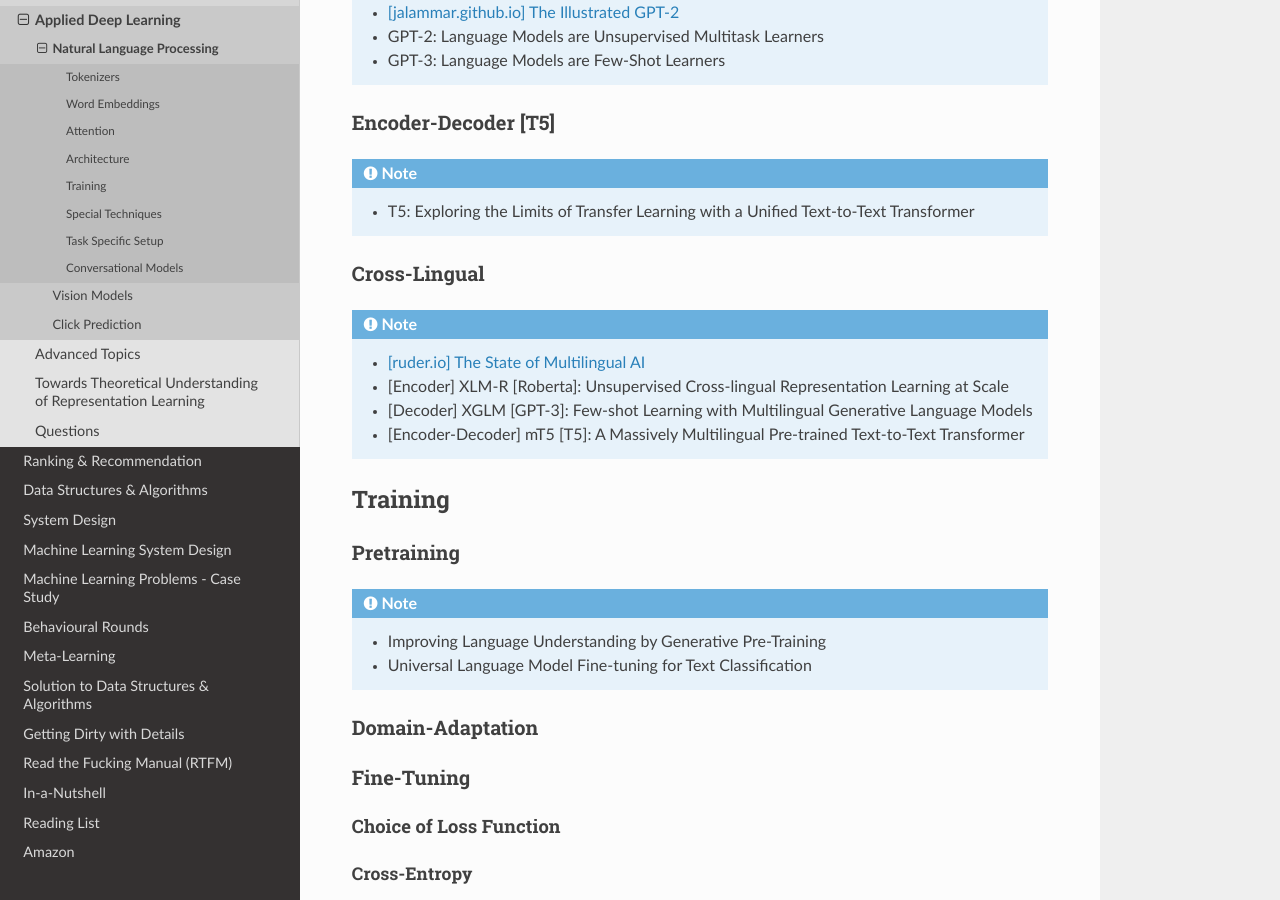
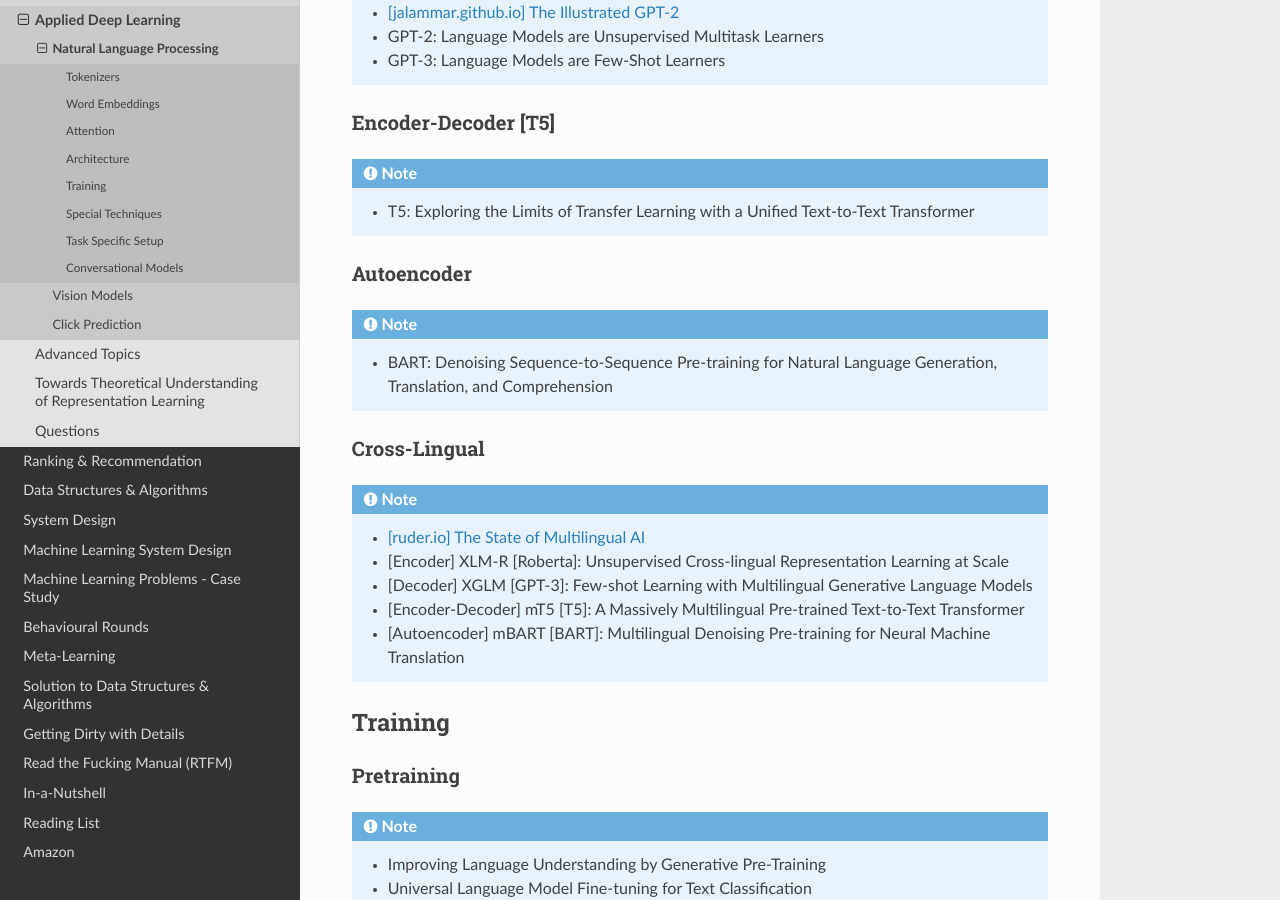
Before and after one commit to uselesstechjunks/leetcode, a Sphinx documentation site: the page built from docs/source/dl/application/nlp.rst, in a window 1280 px wide and 900 px high, scrolled down 1469 px. Built offline with Sphinx 7.4.7 and the Read the Docs theme 2.0.0, drawn with Linux system fonts in a browser that asks for light colours.

Commit message:
Update nlp.rst

```diff
--- a/docs/source/dl/application/nlp.rst
+++ b/docs/source/dl/application/nlp.rst
@@ -61,6 +61,11 @@ Encoder-Decoder [T5]
 .. note::
 	* T5: Exploring the Limits of Transfer Learning with a Unified Text-to-Text Transformer
 
+Autoencoder
+=========================================================================================
+.. note::
+	* BART: Denoising Sequence-to-Sequence Pre-training for Natural Language Generation, Translation, and Comprehension
+
 Cross-Lingual
 =========================================================================================
 .. note::
@@ -68,6 +73,7 @@ Cross-Lingual
 	* [Encoder] XLM-R [Roberta]: Unsupervised Cross-lingual Representation Learning at Scale
 	* [Decoder] XGLM [GPT-3]: Few-shot Learning with Multilingual Generative Language Models
 	* [Encoder-Decoder] mT5 [T5]: A Massively Multilingual Pre-trained Text-to-Text Transformer
+	* [Autoencoder] mBART [BART]: Multilingual Denoising Pre-training for Neural Machine Translation
 
 *****************************************************************************************
 Training
```
